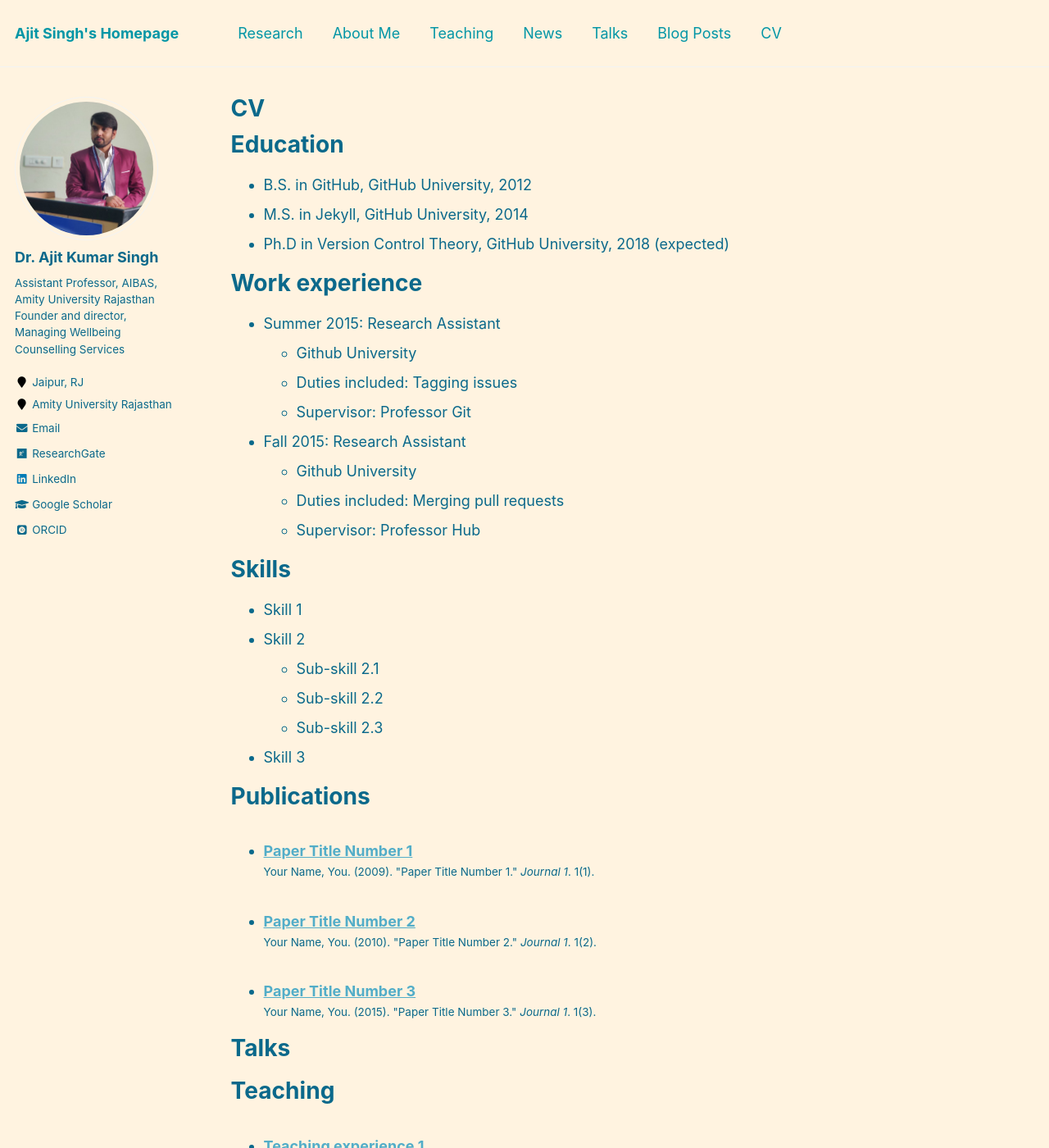
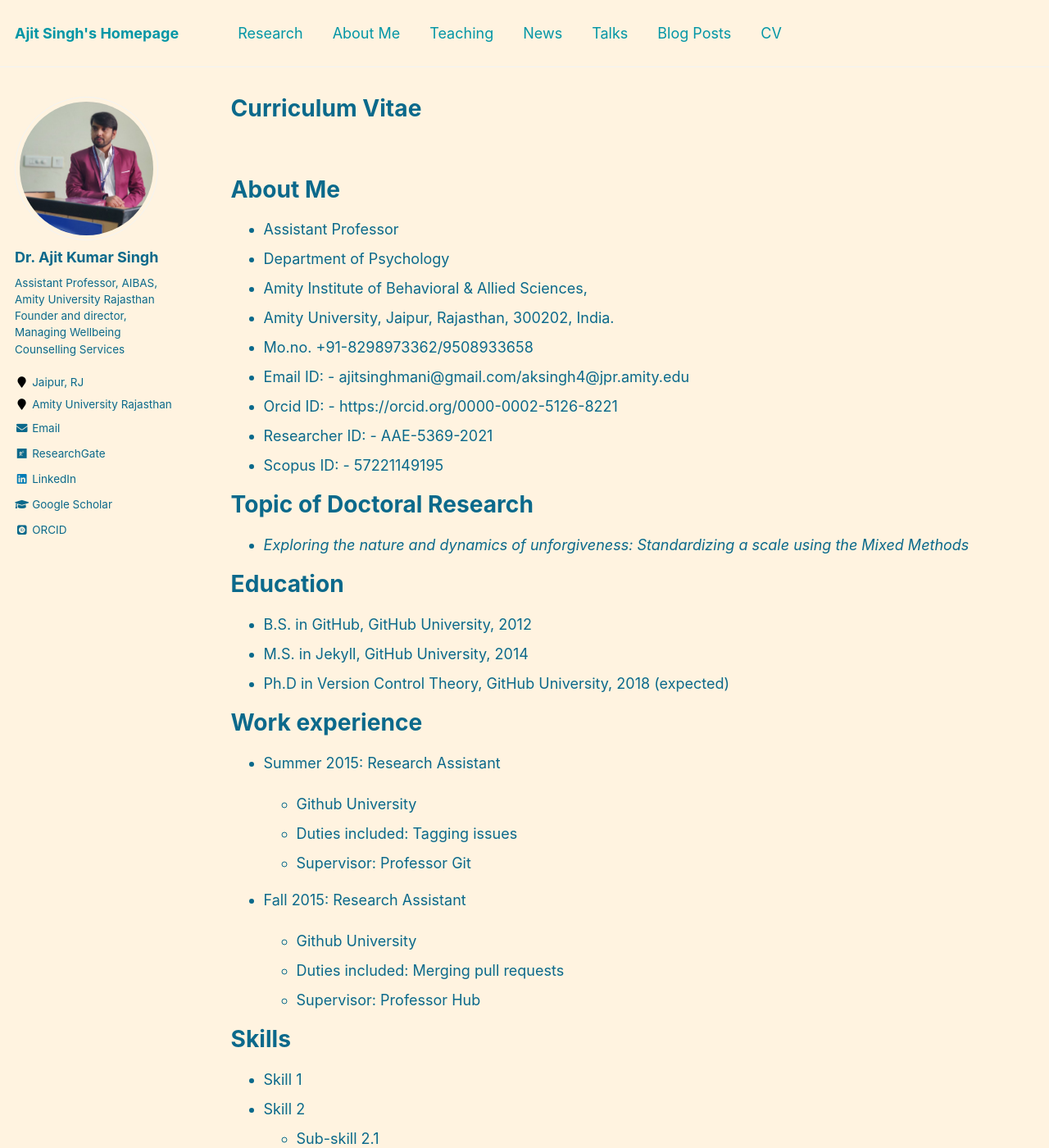
Before and after one commit to ajitsinghacademic/ajitsinghacademic.github.io, a Jekyll site: the page built from _pages/cv.md, in a window 1280 px wide and 1400 px high. Shown: the whole window at 82% size. Built offline with Jekyll 4.4.1, drawn with Linux system fonts in a browser that asks for light colours; some web fonts are replaced.

Commit message:
cv remaining

```diff
--- a/_data/navigation.yml
+++ b/_data/navigation.yml
@@ -19,4 +19,4 @@ main:
     url: https://ajitresearchblogs.blogspot.com/
 
   - title: "CV"
-    url: /files/cv.docx
+    url: /cv/
--- a/_includes/footer/custom.html
+++ b/_includes/footer/custom.html
@@ -1,4 +1,4 @@
 <!-- start custom footer snippets -->
-<button id="theme-toggle" onclick="modeSwitcher()">dark</button>
+<!-- <button id="theme-toggle" onclick="modeSwitcher()">dark</button> -->
 
 <!-- end custom footer snippets -->
--- a/_pages/cv.md
+++ b/_pages/cv.md
@@ -1,6 +1,6 @@
 ---
 layout: archive
-title: "CV"
+title: "Curriculum Vitae"
 permalink: /cv/
 author_profile: true
 redirect_from:
@@ -8,36 +8,54 @@ redirect_from:
 ---
 
 {% include base_path %}
+<br/>
 
-Education
-======
-* B.S. in GitHub, GitHub University, 2012
-* M.S. in Jekyll, GitHub University, 2014
-* Ph.D in Version Control Theory, GitHub University, 2018 (expected)
+# About Me
 
-Work experience
-======
-* Summer 2015: Research Assistant
-  * Github University
-  * Duties included: Tagging issues
-  * Supervisor: Professor Git
+- Assistant Professor
+- Department of Psychology
+- Amity Institute of Behavioral & Allied Sciences,
+- Amity University, Jaipur, Rajasthan, 300202, India.
+- Mo.no. +91-8298973362/9508933658
+- Email ID: - ajitsinghmani@gmail.com/aksingh4@jpr.amity.edu
+- Orcid ID: - https://orcid.org/0000-0002-5126-8221
+- Researcher ID: - AAE-5369-2021
+- Scopus ID: - 57221149195
 
-* Fall 2015: Research Assistant
-  * Github University
-  * Duties included: Merging pull requests
-  * Supervisor: Professor Hub
+# Topic of Doctoral Research
 
-Skills
-======
-* Skill 1
-* Skill 2
-  * Sub-skill 2.1
-  * Sub-skill 2.2
-  * Sub-skill 2.3
-* Skill 3
+- _Exploring the nature and dynamics of unforgiveness: Standardizing a scale using the Mixed Methods_
 
-Publications
-======
+# Education
+
+- B.S. in GitHub, GitHub University, 2012
+- M.S. in Jekyll, GitHub University, 2014
+- Ph.D in Version Control Theory, GitHub University, 2018 (expected)
+
+# Work experience
+
+- Summer 2015: Research Assistant
+
+  - Github University
+  - Duties included: Tagging issues
+  - Supervisor: Professor Git
+
+- Fall 2015: Research Assistant
+  - Github University
+  - Duties included: Merging pull requests
+  - Supervisor: Professor Hub
+
+# Skills
+
+- Skill 1
+- Skill 2
+  - Sub-skill 2.1
+  - Sub-skill 2.2
+  - Sub-skill 2.3
+- Skill 3
+
+# Publications
+
   <ul>{% for post in site.publications %}
     {% include archive-single-cv.html %}
   {% endfor %}</ul>
--- a/assets/css/main.scss
+++ b/assets/css/main.scss
@@ -49,7 +49,7 @@
    ========================================================================== */
 
 
-
+/*
    html, html[data-theme="light"] {
     border-color: $aqua-masthead-link;
       --link-color: rgb(0, 112, 201);
@@ -79,3 +79,6 @@
       color: $aqua-text;
     }
   }
+
+
+  */
--- a/assets/js/_main.js
+++ b/assets/js/_main.js
@@ -103,7 +103,7 @@ $(document).ready(function(){
 
 
 // DARK MODE SWITCHER
-
+/*
 let systemInitiatedDark = window.matchMedia("(prefers-color-scheme: dark)");
 let theme = sessionStorage.getItem('theme');
 
@@ -157,3 +157,5 @@ if (theme === "dark") {
 	sessionStorage.setItem('theme', 'light');
 	document.getElementById("theme-toggle").innerHTML = "Dark Mode";
 }
+
+*/
```
Also changed, not shown: _pages/about.md (+1 -1 lines), _teaching/teaching-2.md (+1 -1 lines), assets/js/main.min.js.
